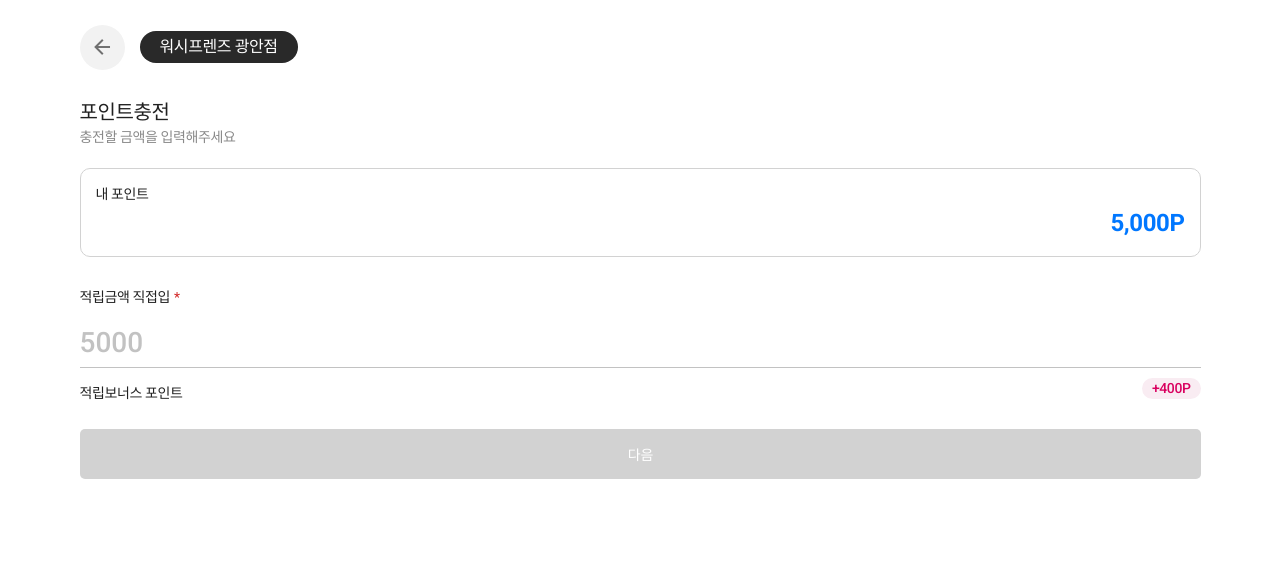
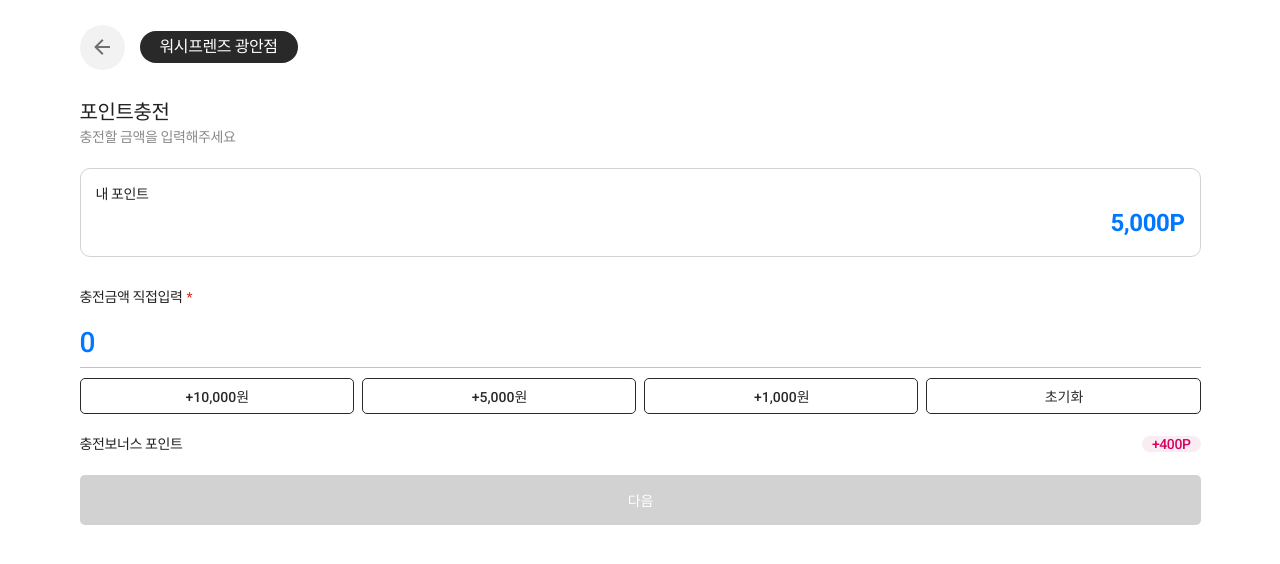
Before and after one commit to fermintz/kiosk.mobile, a Vue app: page /point in a window 1280 px wide. Shown: the top 564 px of the page. Built offline with nearby package versions, Linux system fonts and the light colour scheme.

Commit message:
충전금액버튼 추가

```diff
--- a/src/views/point/point.scss
+++ b/src/views/point/point.scss
@@ -22,7 +22,7 @@
     position: relative;
     margin-top:30px;
 
-    span{
+    h4{
       display:block;
       margin-bottom:10px;
       font-size:14px;
@@ -34,14 +34,17 @@
       display:flex;
       justify-content: space-between;
       align-items: center;
-      margin-top:10px;
+      margin-top:20px;
       font-size:14px;
+      border-radius:10px;
 
       dt{
         margin:0;
         padding:0;
       }
       dd{
+        margin:0;
+        padding:0;
         color:#D9005F;
         font-weight:500;
 
@@ -49,6 +52,7 @@
           background:#F9ECF2;
           padding:0 10px;
           border-radius:20px;
+          margin:0;
         }
       }
     }
@@ -72,7 +76,25 @@
         color:#c2c2c2;
       }
     }
+
+    .priceBtns{
+      display:flex;
+      align-items: center;
+      gap:8px;
+      margin-top:10px;
+
+      .v-btn{
+        flex:1;
+        border:1px solid #292929;
+        background:#fff;
+        color:#292929;
+        min-height:36px;
+        border-radius:5px;
+        font-size:14px;
       }
+    }
+  }
+  .bottom{
     .v-btn{
       width:100%;
       min-height:50px;
@@ -86,3 +108,5 @@
       background:#0077FF;
     }
   }
+
+}
--- a/src/views/point/point.vue
+++ b/src/views/point/point.vue
@@ -9,18 +9,37 @@
       <strong>5,000P</strong>
     </div>
     <form>
-      <span>적립금액 직접입<b>*</b></span>
-      <input type="number" placeholder="5000">
+      <h4>충전금액 직접입력<b>*</b></h4>
+      <input type="number" placeholder="0" v-model="inputPrice">
+      <div class="priceBtns">
+        <v-btn text @click="inputPrice += 10000">+10,000원</v-btn>
+        <v-btn text @click="inputPrice += 5000">+5,000원</v-btn>
+        <v-btn text @click="inputPrice += 1000">+1,000원</v-btn>
+        <v-btn text @click="inputPrice = 0">초기화</v-btn>
+      </div>
       <dl>
-        <dt>적립보너스 포인트</dt>
+        <dt>충전보너스 포인트</dt>
         <dd>
           <span>+400P</span>
         </dd>
       </dl>
     </form>
-    <v-btn text>다음</v-btn>
+    <div class="bottom">
+      <v-btn text>다음</v-btn>
+    </div>
+
   </div>
 </template>
+
+<script>
+export default {
+  data(){
+    return{
+      inputPrice:0,
+    }
+  }
+}
+</script>
 
 <style lang="scss" scoped src="./point.scss">
 
--- a/src/views/product/product.scss
+++ b/src/views/product/product.scss
@@ -74,6 +74,8 @@
   gap:15px;
 }
 
+
+
 form{
   position: relative;
   span{
@@ -83,6 +85,7 @@ form{
 
     b{color:#d22828;margin-left:4px;}
   }
+
   input{
     display:block;
     height:50px;
@@ -101,6 +104,23 @@ form{
     }
   }
 
+  .priceBtns{
+    display:flex;
+    align-items: center;
+    gap:8px;
+    margin-top:10px;
+
+    .v-btn{
+      flex:1;
+      border:1px solid #292929;
+      background:#fff;
+      color:#292929;
+      min-height:36px;
+      border-radius:5px;
+      font-size:14px;
+    }
+  }
+  .bottom{
     .v-btn{
       width:100%;
       min-height:50px;
@@ -114,3 +134,4 @@ form{
       background:#0077FF;
     }
   }
+}
--- a/src/views/product/product.vue
+++ b/src/views/product/product.vue
@@ -23,14 +23,24 @@
         <div class="items-top">
           <strong>상품<b>5</b>개</strong>
         </div>
-        <GoodsItem v-for="item in 5" :key="item"  />
+        <GoodsItem v-for="item in 5" :key="item" />
       </div>
     </div>
+
     <div class="cont" v-show="tab === 1">
       <form>
         <span>투입금액 입력<b>*</b></span>
-        <input type="number" placeholder="5000" v-model="inputPrice" maxlength="5">
-        <v-btn text :class="{active:buttonActive}">다음으로</v-btn>
+        <input type="number" placeholder="0" v-model="inputPrice" maxlength="5">
+        <div class="priceBtns">
+          <v-btn text @click="inputPrice += 10000">+10,000원</v-btn>
+          <v-btn text @click="inputPrice += 5000">+5,000원</v-btn>
+          <v-btn text @click="inputPrice += 1000">+1,000원</v-btn>
+          <v-btn text @click="inputPrice = 0">초기화</v-btn>
+        </div>
+        <div class="bottom">
+           <v-btn text :class="{active:buttonActive}">다음으로</v-btn>
+        </div>
+
       </form>
     </div>
 
@@ -61,8 +71,7 @@ export default {
 
   watch:{
     inputPrice(val){
-      console.log(val)
-      if(val.length >= 3){
+      if(val.length > 3){
         this.buttonActive = true;
       }else{
         this.buttonActive = false;
```
Lines whose indentation alone changed are shown as unchanged.
